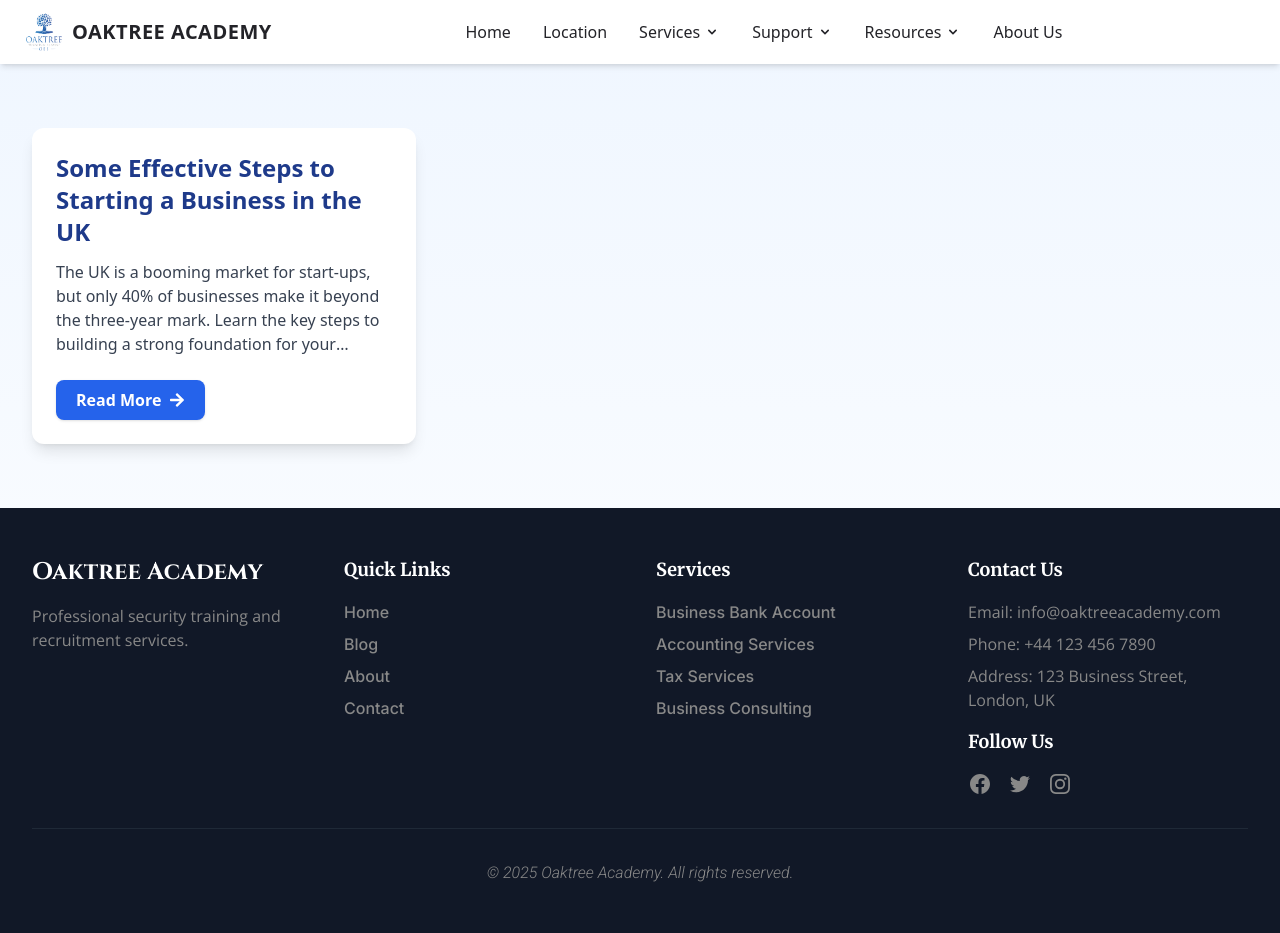
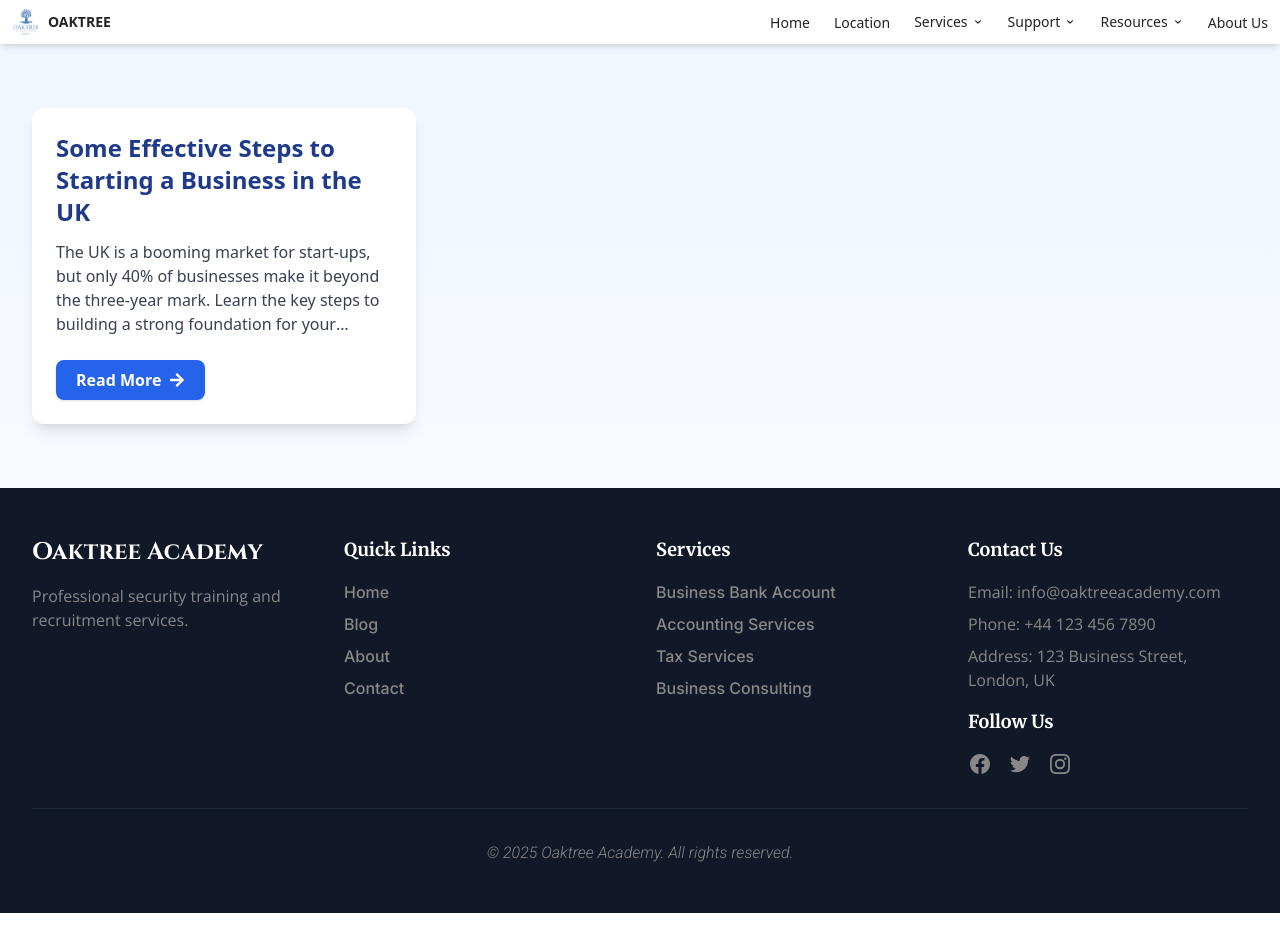
Before and after one commit to oaktreeacademy/oaktree-academy, a Next.js app: page /blog in a window 1280 px wide. Built offline with nearby package versions, Linux system fonts and the light colour scheme.

Commit message:
Redesign mobile navbar with compact dropdown menu

```diff
--- a/src/components/Navbar.tsx
+++ b/src/components/Navbar.tsx
@@ -99,28 +99,29 @@ export default function Navbar() {
   };
 
   return (
-    <nav className="relative bg-white text-[#232328] px-4 sm:px-6 py-3 flex items-center justify-between shadow-md sticky top-0 z-50 max-w-full" ref={dropdownRef}>
-      {/* Left: Logo */}
-      <div className="flex items-center flex-shrink-0 min-w-0">
-        <Link href="/" className="flex items-center space-x-2 min-w-0">
-          <Image src="/assets/logo.png" alt="Oaktree Academy Logo" width={32} height={32} className="rounded-full h-8 w-8 sm:h-10 sm:w-10 flex-shrink-0" />
-          <span className="font-bold text-sm sm:text-xl tracking-wide truncate">OAKTREE ACADEMY</span>
+    <div className="relative" ref={dropdownRef}>
+      {/* Main Navbar */}
+      <nav className="bg-white text-[#232328] px-3 py-2 flex items-center justify-between shadow-md sticky top-0 z-50">
+        {/* Logo */}
+        <div className="flex items-center">
+          <Link href="/" className="flex items-center space-x-2">
+            <Image src="/assets/logo.png" alt="Oaktree Academy Logo" width={28} height={28} className="rounded-full h-7 w-7" />
+            <span className="font-bold text-sm hidden xs:block">OAKTREE</span>
           </Link>
         </div>
 
-      {/* Center: Desktop Menu */}
-      <div className="hidden md:flex flex-1 justify-center">
-        <ul className="flex space-x-6 lg:space-x-8 font-medium text-base items-center">
+        {/* Desktop Menu */}
+        <div className="hidden md:flex items-center space-x-6">
           {Object.entries(navigationItems).map(([key, value]) => (
-            <li key={key} className="relative group">
+            <div key={key} className="relative">
               {'items' in value ? (
                 <>
                   <button
                     onClick={() => handleDropdownToggle(key)}
-                    className="flex items-center hover:text-blue-600 transition"
+                    className="flex items-center hover:text-blue-600 transition text-sm"
                   >
                     {value.label}
-                    <HiChevronDown className={`ml-1 w-4 h-4 transition-transform duration-200 ${activeDropdown === key ? 'rotate-180' : ''}`} />
+                    <HiChevronDown className={`ml-1 w-3 h-3 transition-transform duration-200 ${activeDropdown === key ? 'rotate-180' : ''}`} />
                   </button>
                   <AnimatePresence>
                     {activeDropdown === key && (
@@ -140,64 +141,82 @@ export default function Navbar() {
                   </AnimatePresence>
                 </>
               ) : (
-                <Link href={value.href} className="hover:text-blue-600 transition">
+                <Link href={value.href} className="hover:text-blue-600 transition text-sm">
                   {value.label}
                 </Link>
               )}
-            </li>
+            </div>
           ))}
-        </ul>
         </div>
 
-      {/* Right: Hamburger Menu Button */}
-      <div className="md:hidden flex items-center flex-shrink-0 ml-2">
-        <button onClick={() => setIsMobileMenuOpen(!isMobileMenuOpen)} className="text-gray-600 hover:text-gray-900 focus:outline-none p-1">
-          {isMobileMenuOpen ? <HiX size={24} /> : <HiMenu size={24} />}
+        {/* Mobile Menu Button */}
+        <div className="md:hidden">
+          <button
+            onClick={() => setIsMobileMenuOpen(!isMobileMenuOpen)}
+            className="p-1 text-gray-600 hover:text-gray-900 focus:outline-none"
+          >
+            {isMobileMenuOpen ? <HiX size={20} /> : <HiMenu size={20} />}
           </button>
         </div>
+      </nav>
 
-      {/* Mobile Menu Panel */}
+      {/* Mobile Dropdown Menu */}
       <AnimatePresence>
         {isMobileMenuOpen && (
           <motion.div
-            initial={{ opacity: 0, y: -10 }}
-            animate={{ opacity: 1, y: 0 }}
-            exit={{ opacity: 0, y: -10 }}
-            transition={{ duration: 0.2, ease: "easeInOut" }}
-            className="absolute top-full left-0 right-0 bg-white shadow-lg z-40 md:hidden border-t"
+            initial={{ opacity: 0, height: 0 }}
+            animate={{ opacity: 1, height: 'auto' }}
+            exit={{ opacity: 0, height: 0 }}
+            transition={{ duration: 0.3, ease: "easeInOut" }}
+            className="md:hidden bg-white border-t border-gray-200 shadow-lg overflow-hidden"
           >
-            <div className="p-4 overflow-y-auto max-h-[70vh]">
-              <ul className="flex flex-col space-y-3">
+            <div className="px-3 py-2 space-y-1">
               {Object.entries(navigationItems).map(([key, value]) => (
-                  <li key={key}>
+                <div key={key}>
                   {'items' in value ? (
                     <>
-                        <button onClick={() => handleDropdownToggle(key)} className="w-full flex justify-between items-center py-2 font-semibold text-base">
+                      <button
+                        onClick={() => handleDropdownToggle(key)}
+                        className="w-full text-left py-2 px-2 font-medium text-sm flex justify-between items-center hover:bg-gray-50 rounded"
+                      >
                         {value.label}
                         <HiChevronDown className={`transition-transform ${activeDropdown === key ? 'rotate-180' : ''}`} />
                       </button>
+                      <AnimatePresence>
                         {activeDropdown === key && (
-                          <div className="pl-4 mt-2 space-y-2">
+                          <motion.div
+                            initial={{ opacity: 0, height: 0 }}
+                            animate={{ opacity: 1, height: 'auto' }}
+                            exit={{ opacity: 0, height: 0 }}
+                            className="ml-4 space-y-1"
+                          >
                             {value.items.map(item => (
-                              <Link key={item.href} href={item.href} className="block py-1 text-gray-600 text-sm">
+                              <Link
+                                key={item.href}
+                                href={item.href}
+                                className="block py-1 px-2 text-xs text-gray-600 hover:bg-gray-50 rounded"
+                              >
                                 {item.label}
                               </Link>
                             ))}
-                          </div>
+                          </motion.div>
                         )}
+                      </AnimatePresence>
                     </>
                   ) : (
-                      <Link href={value.href} className="block py-2 font-semibold text-base">
+                    <Link
+                      href={value.href}
+                      className="block py-2 px-2 font-medium text-sm hover:bg-gray-50 rounded"
+                    >
                       {value.label}
                     </Link>
                   )}
-                  </li>
+                </div>
               ))}
-              </ul>
             </div>
           </motion.div>
         )}
       </AnimatePresence>
-    </nav>
+    </div>
   );
 }
--- a/tailwind.config.js
+++ b/tailwind.config.js
@@ -19,6 +19,14 @@ module.exports = {
         'charcoal': '#2d3748',
         'slate': '#4a5568',
       },
+      screens: {
+        'xs': '475px',
+      },
+      backgroundImage: {
+        'gradient-radial': 'radial-gradient(var(--tw-gradient-stops))',
+        'gradient-conic':
+          'conic-gradient(from 180deg at 50% 50%, var(--tw-gradient-stops))',
+      },
     },
   },
   plugins: [],
```
Lines whose indentation alone changed are shown as unchanged.
